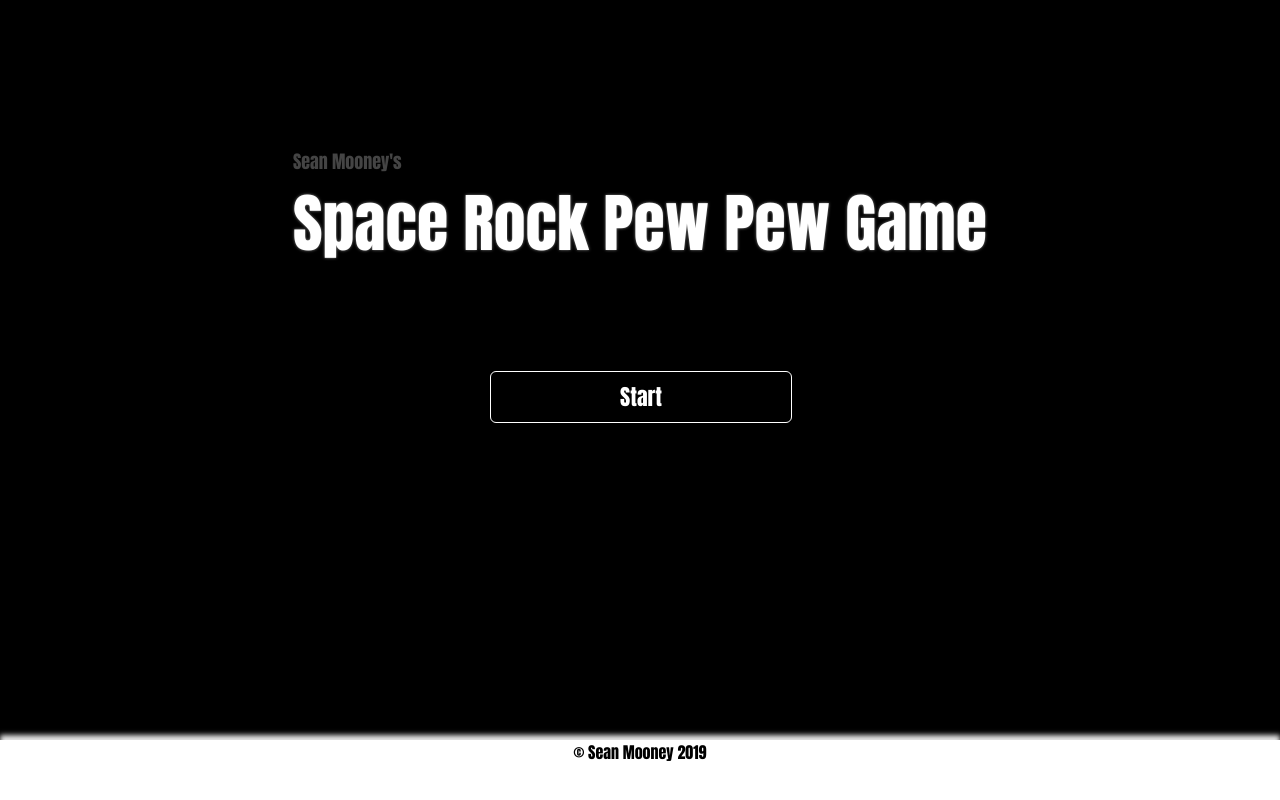
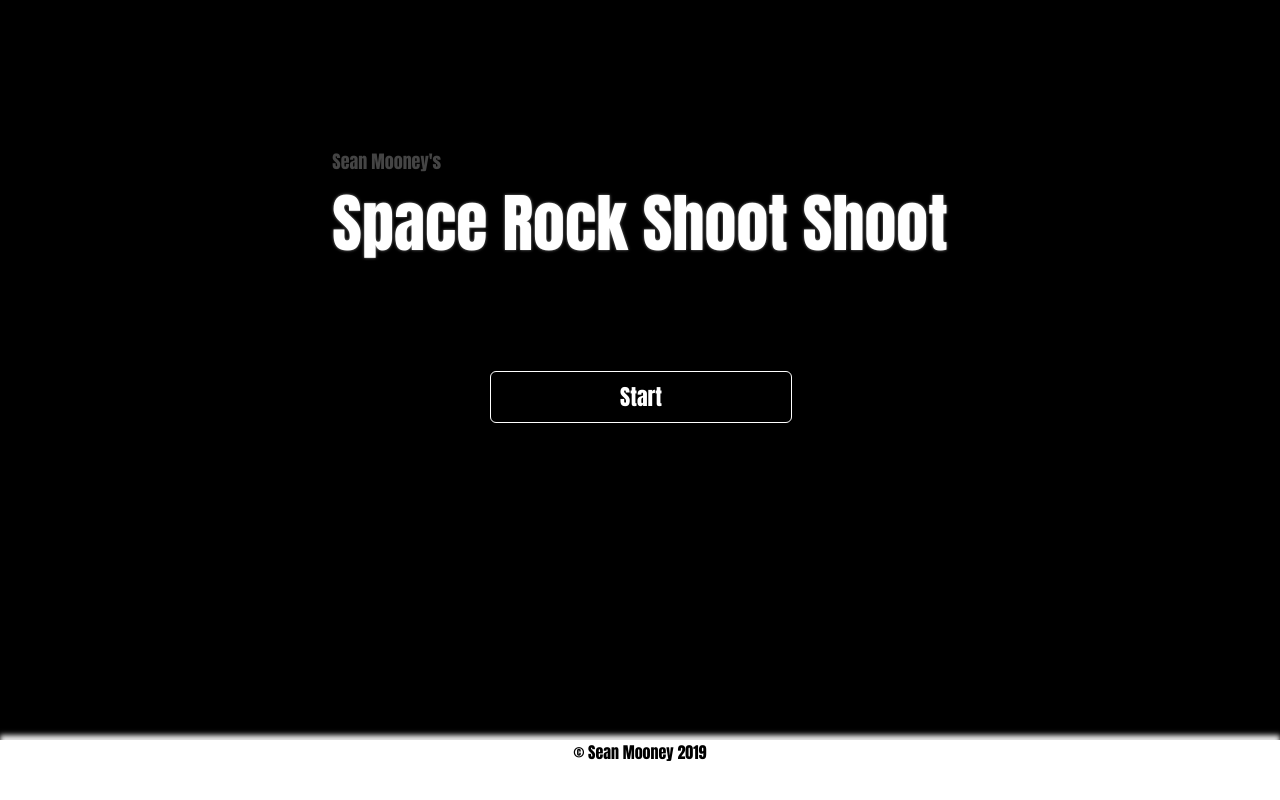
Before and after one commit to sean-mooney/AsteroidsHtml, a plain HTML site: page index.html in a window 1280 px wide. Drawn offline with Linux system fonts and the light colour scheme.

Commit message:
Changed name of game

```diff
--- a/index.html
+++ b/index.html
@@ -8,7 +8,7 @@
             <div id="titleCard" class="titleCardWrapper">
                 <div class="titleCardContainer">
                     <div class="subTitle">Sean Mooney's</div>
-                    <div class="title">Space Rock Pew Pew Game</div>
+                    <div class="title">Space Rock Shoot Shoot</div>
                     <div class="buttonContainer">
                         <div class="buttonElement" onclick="initializeGame()">Start</div>
                         <!-- <div class="buttonElement">Hi-Scores</div> -->
```
